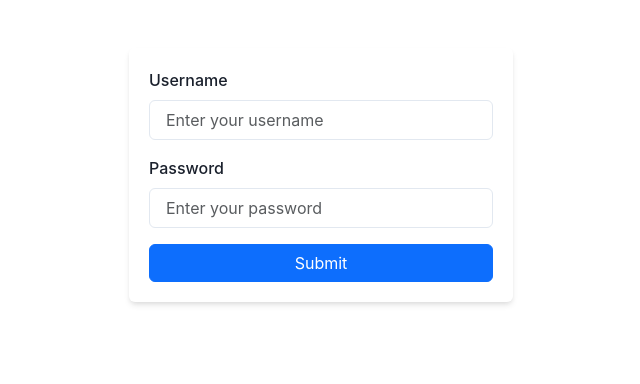
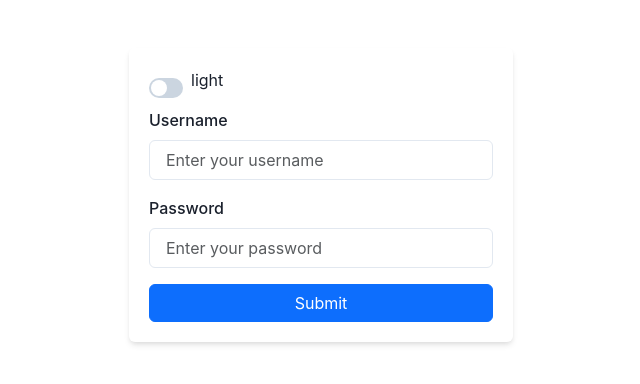
Before and after one commit to Rishi-0007/sih, a React (Vite) app: page / in a window 1280 px wide. Shown: the top 384 px of the page, without its empty margins (319-959 px from the left). Built offline with nearby package versions, Linux system fonts and the light colour scheme.

Commit message:
add color mode switch

```diff
--- a/src/Pages/LoginForm.tsx
+++ b/src/Pages/LoginForm.tsx
@@ -3,6 +3,7 @@
 import { useForm } from "react-hook-form";
 import { useNavigate } from "react-router-dom";
 import { z } from "zod";
+import ColorModeSwitch from "../components/ColorModeSwitch";
 
 const schema = z.object({
   name: z.string().min(3, "Username must be at least 3 characters"),
@@ -36,6 +37,7 @@
       boxShadow="md"
       borderRadius="md"
     >
+      <ColorModeSwitch />
       <form onSubmit={handleSubmit(onSubmit)}>
         <FormControl className="mb-3">
           <FormLabel htmlFor="username">Username</FormLabel>
--- /dev/null
+++ b/src/components/ColorModeSwitch.tsx
@@ -0,0 +1,18 @@
+import { HStack, Switch, Text, useColorMode } from "@chakra-ui/react";
+
+const ColorModeSwitch = () => {
+  const { toggleColorMode, colorMode } = useColorMode();
+
+  return (
+    <HStack>
+      <Switch
+        id="color-mode-switch"
+        isChecked={colorMode === "dark"}
+        onChange={toggleColorMode}
+      />
+      <Text>{colorMode}</Text>
+    </HStack>
+  );
+};
+
+export default ColorModeSwitch;
```
